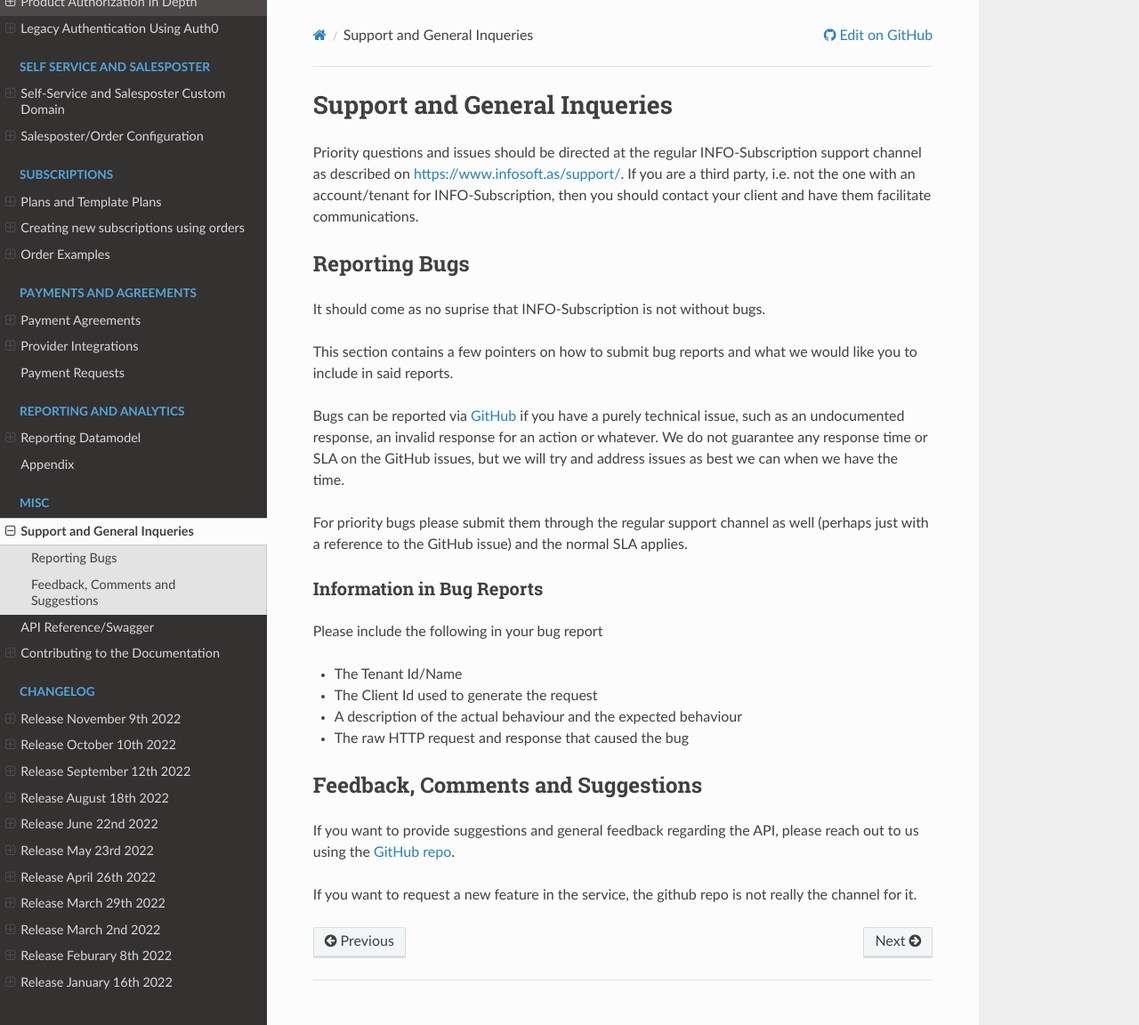
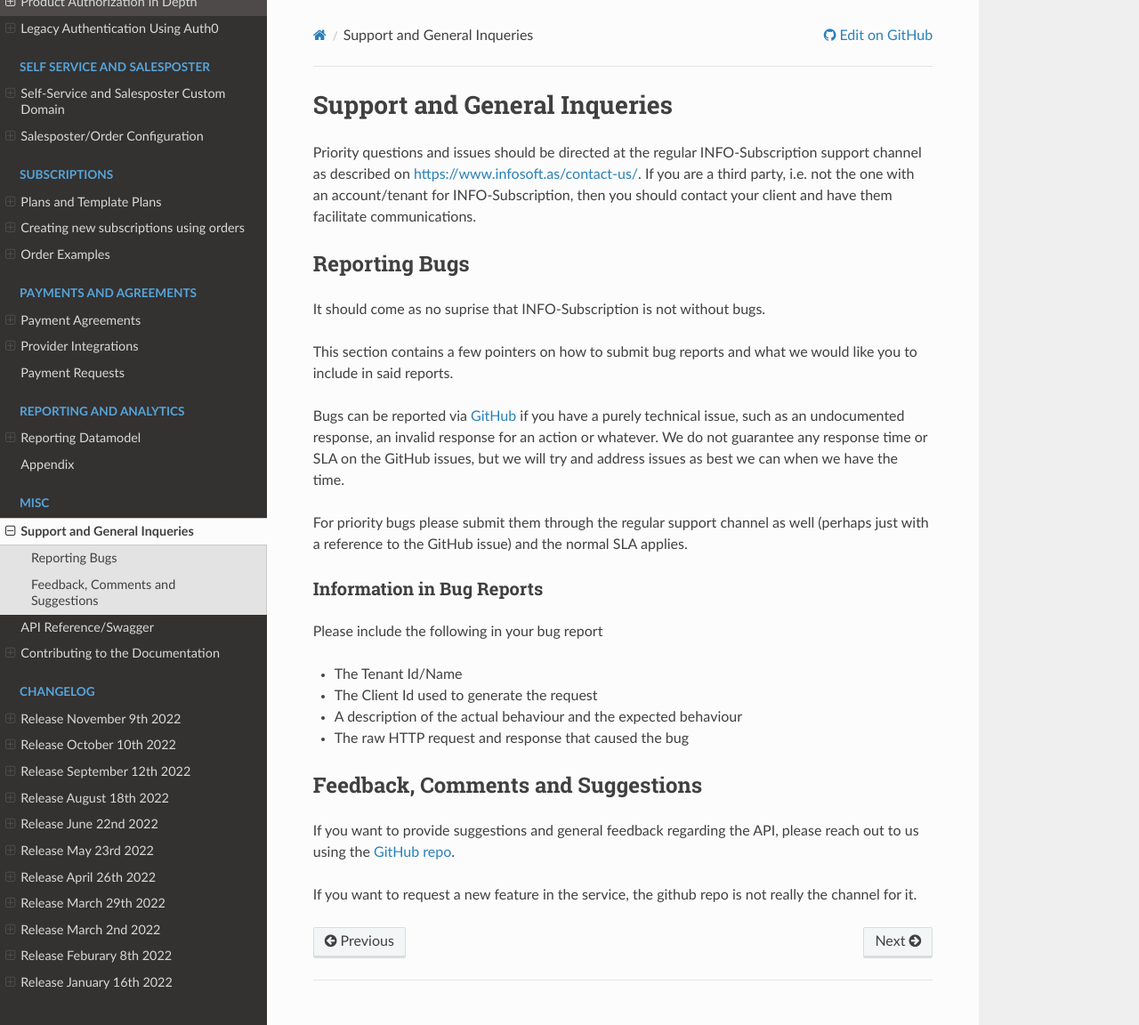
Before and after one commit to infosoftas/info-subscription-doc, a Sphinx documentation site: the page built from source/reporting-bugs.rst, in a window 1280 px wide and 1152 px high. Shown: the whole window at 89% size. Built offline with Sphinx 7.4.7 and the Read the Docs theme 2.0.0, drawn with Linux system fonts in a browser that asks for light colours; formulas are drawn with MathJax 3; part of the change alters nothing that is shown.

Commit message:
Fixed support URL

```diff
--- a/source/conf.py
+++ b/source/conf.py
@@ -232,7 +232,7 @@ replacementsTags = {
     "{PRODUCTWEBSITE}" : "`product website <https://www.infosoft.as/solutions/info-subscription/>`_",
     "{AUTH0}" : "`Auth0 <https://www.auth0.com/>`_",
     "{AUTH0DOMAIN}" : "infosubscription.eu.auth0.com",
-    "{SUPPORTPAGE}" : "https://www.infosoft.as/support/",
+    "{SUPPORTPAGE}" : "https://www.infosoft.as/contact-us/",
     "{payex}" : "`PayEx/Swedbank Pay <https://www.swedbankpay.com/>`_",
     "{vipps}" : "`Vipps <https://www.vipps.no/>`_"
 }
```
